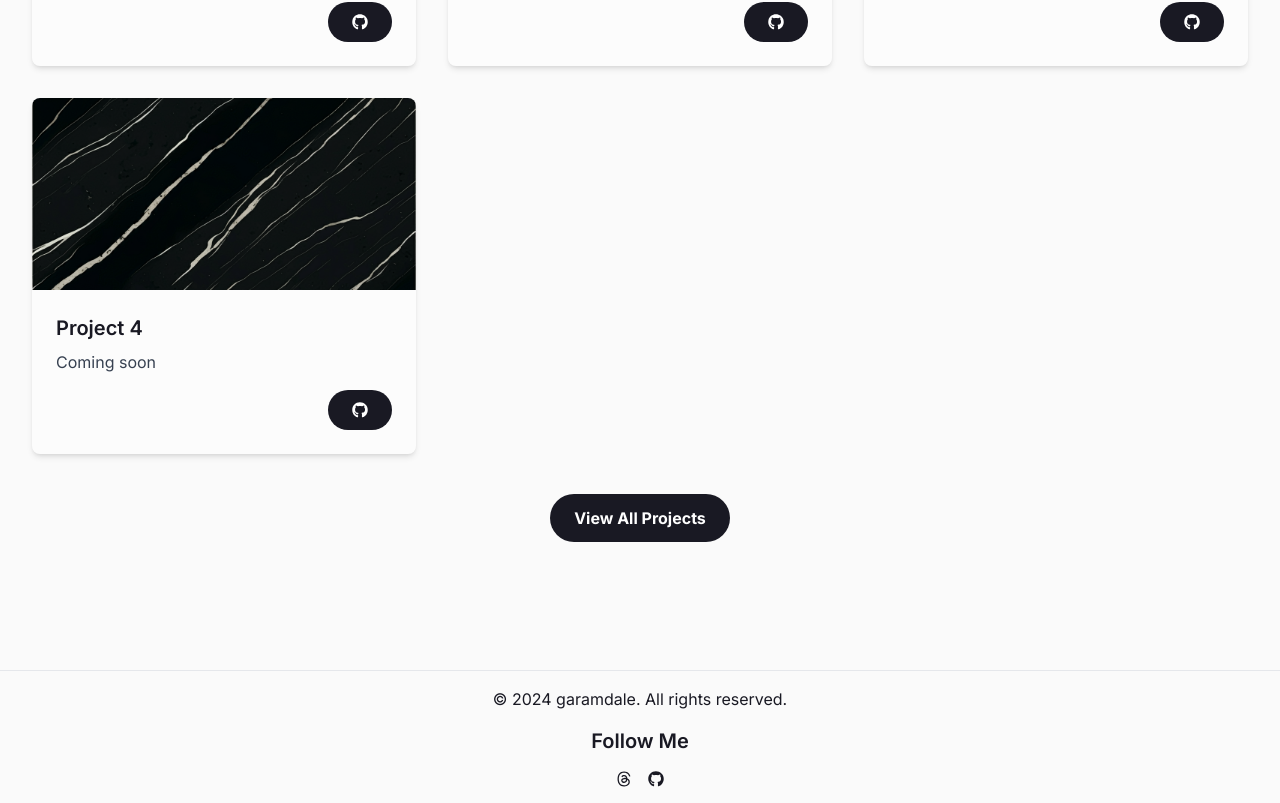
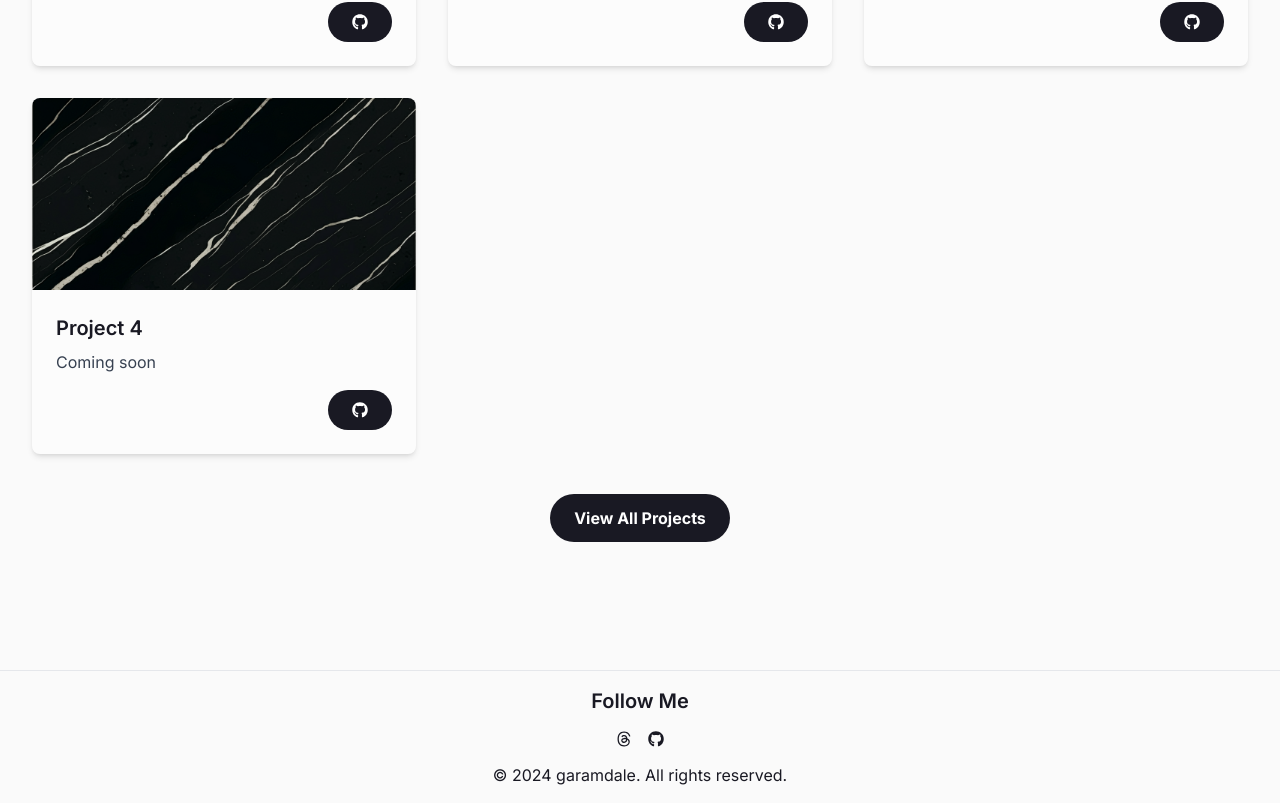
Before and after one commit to garamhoon/garamdale, a Next.js app: page / in a window 1280 px wide. Shown: the part 490-1293 px from the top of the page. Built offline with nearby package versions, Linux system fonts and the light colour scheme.

Commit message:
footer 수정

```diff
--- a/src/app/layout.tsx
+++ b/src/app/layout.tsx
@@ -27,8 +27,7 @@ export default function RootLayout({children}: Readonly<{
       </div>
     </main>
     <footer className="bg-opacity-90 py-4 text-center mt-16 border-t border-gray-200">
-      <p>&copy; {new Date().getFullYear()} garamdale. All rights reserved.</p>
-      <div className="text-center mt-4">
+      <div className="text-center mb-4">
         <h3 className="text-xl font-semibold mb-4">Follow Me</h3>
         <div className="flex justify-center space-x-4">
           <Link href="https://www.threads.net/@garamhoon" target="_blank" rel="noopener noreferrer">
@@ -39,6 +38,7 @@ export default function RootLayout({children}: Readonly<{
           </Link>
         </div>
       </div>
+      <p>&copy; {new Date().getFullYear()} garamdale. All rights reserved.</p>
     </footer>
     </body>
     </html>
```
